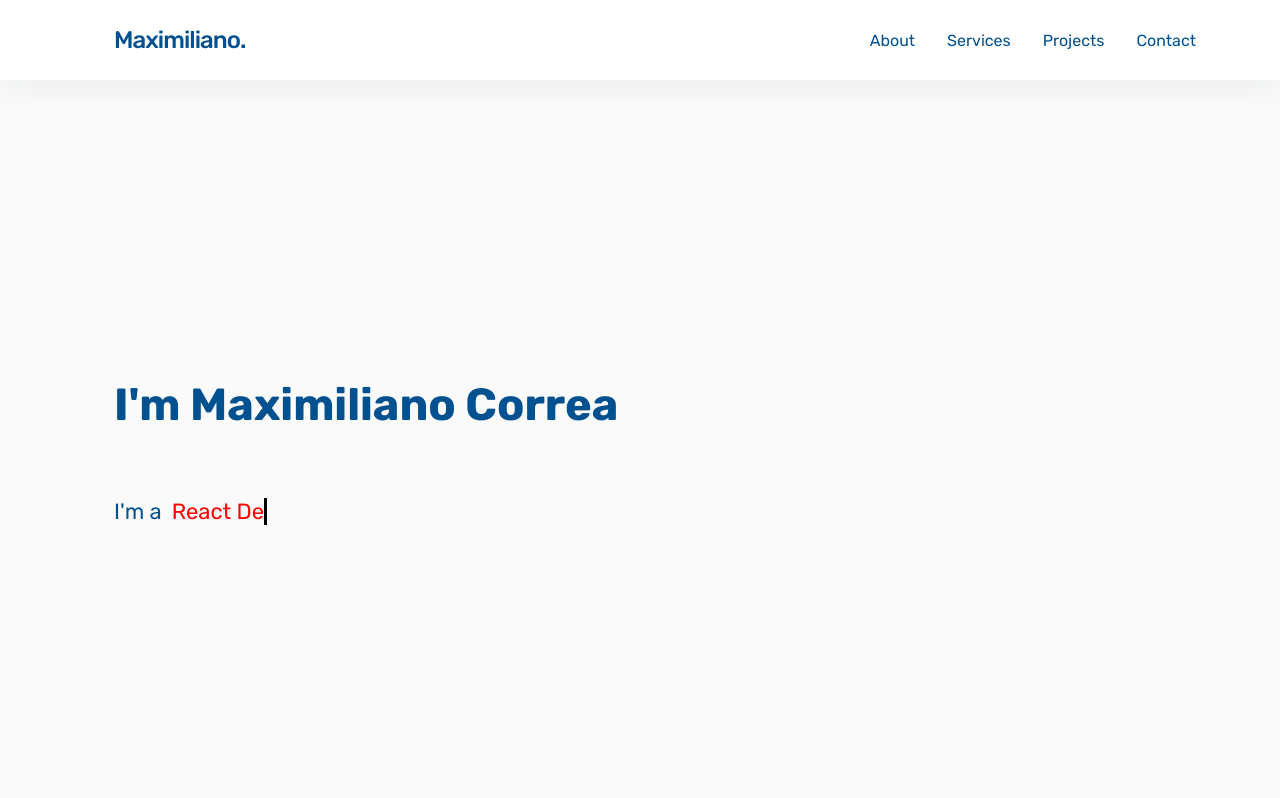
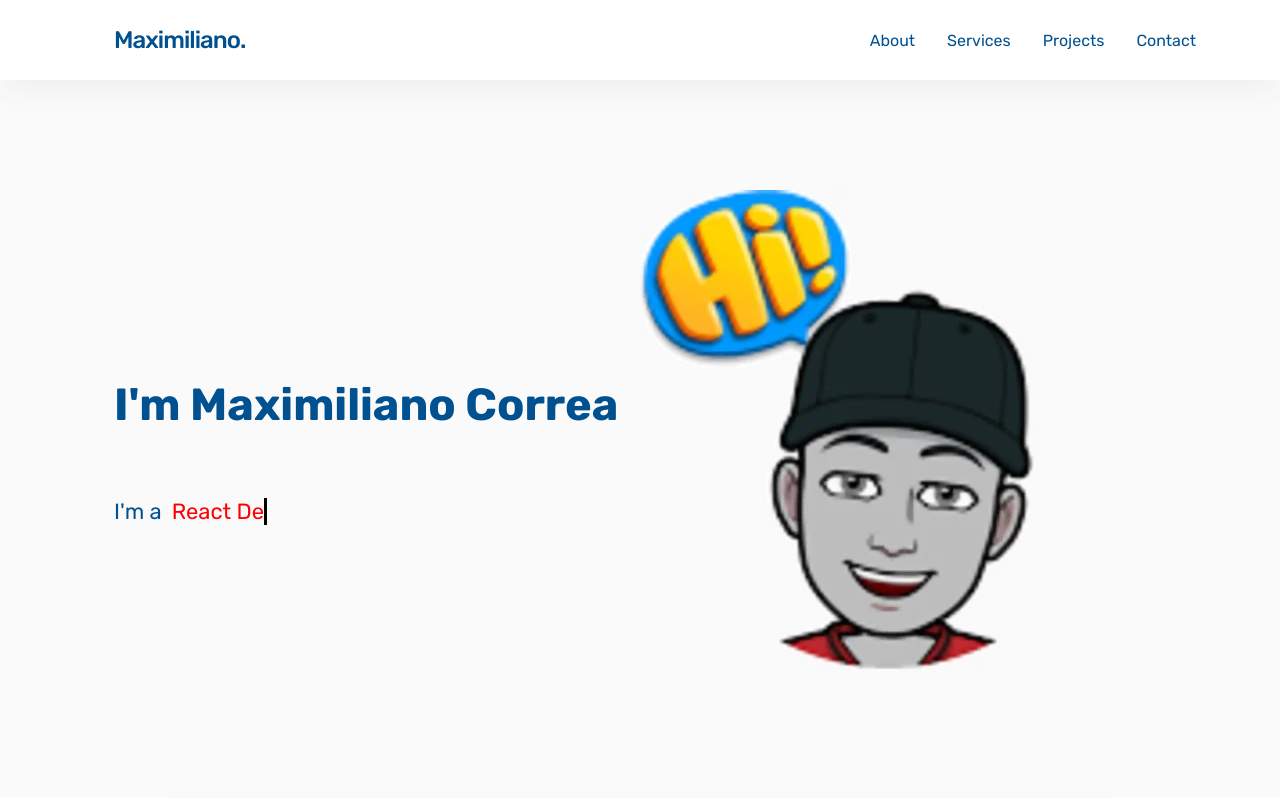
Before and after one commit to MaxiCorrea/react-personal-website, a React (Create React App) app: page / in a window 1280 px wide. Shown: the top 798 px of the page. Built offline with nearby package versions, Linux system fonts and the light colour scheme.

Commit message:
All Hero Image

```diff
--- /dev/null
+++ b/src/components/hero/HeroImage/HeroImage.styles.ts
@@ -0,0 +1,16 @@
+import { makeStyles } from "@material-ui/core/styles";
+
+export const useStyles = makeStyles(() => ({
+  root: {
+    width: "50%",
+    display: "flex",
+    flexDirection: "column",
+    justifyContent: "center",
+  },
+  image : {
+    width: "100%",
+    maxWidth: "500px",
+    maxHeight: "500px",
+    height: "auto",
+  }
+}));
--- /dev/null
+++ b/src/components/hero/HeroImage/HeroImage.tsx
@@ -0,0 +1,16 @@
+import * as React from "react";
+import { useStyles } from "./HeroImage.styles";
+import Avatar from "../../../assets/img/avatar.webp";
+
+export const Heroimage: React.FC = () => {
+  const classes = useStyles();
+  return (
+    <div className={classes.root}>
+      <img
+        className={classes.image}
+        src={Avatar.toString()}
+        alt={"my avatar"}
+      />
+    </div>
+  );
+};
--- a/src/pages/Hero/Hero.tsx
+++ b/src/pages/Hero/Hero.tsx
@@ -1,6 +1,7 @@
 import * as React from "react";
 import { HeroContainer } from "../../components/hero/HeroContainer/HeroContainer";
 import { HeroIm } from "../../components/hero/HeroIm/HeroIm";
+import { Heroimage } from "../../components/hero/HeroImage/HeroImage";
 import { HeroInfo } from "../../components/hero/HeroInfo/HeroInfo";
 import { HeroTyping } from "../../components/hero/HeroTyping/HeroTyping";
 import { useStyles } from "./Hero.styles";
@@ -24,6 +25,7 @@ export const Hero: React.FC = () => {
             wait={150}
           />
         </HeroInfo>
+        <Heroimage/>
       </HeroContainer>
     </div>
   );
```
Also changed, not shown: src/assets/img/avatar.webp (added).
